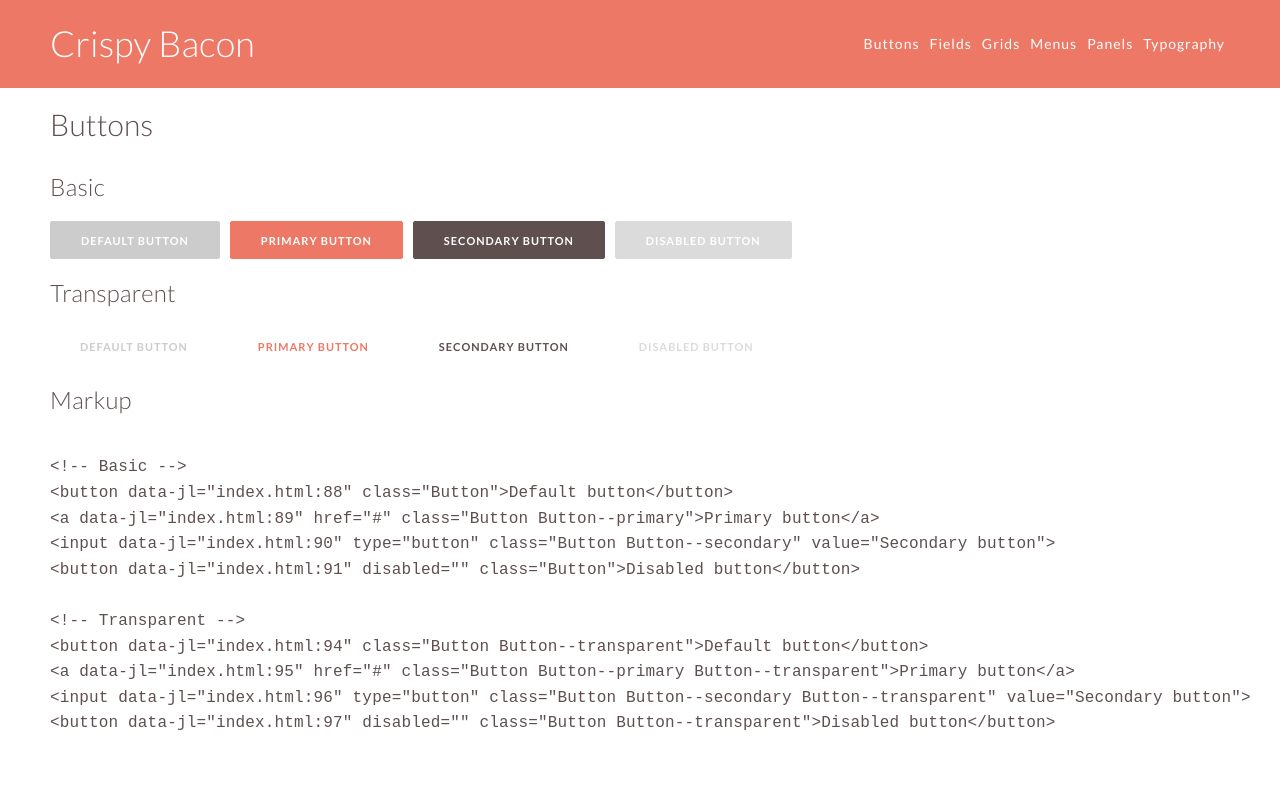
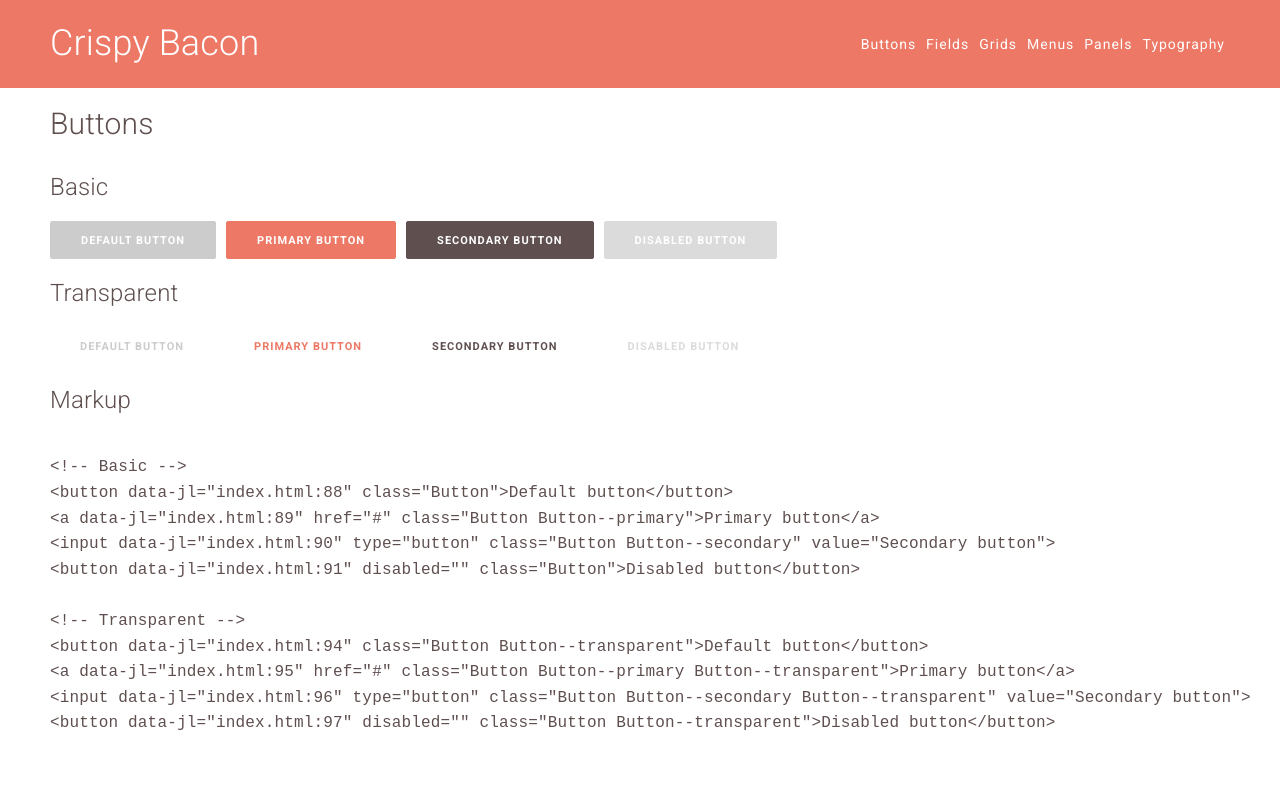
Before and after one commit to alexjoffroy/crispy-bacon, a website: page index.html in a window 1280 px wide. Shown: the top 800 px of the page. Drawn offline with nearby package versions, Linux system fonts and the light colour scheme.

Commit message:
Set fonts in settings

```diff
--- a/index.html
+++ b/index.html
@@ -2,7 +2,7 @@
 	<head>
 		<link rel="stylesheet" href="https://cdnjs.cloudflare.com/ajax/libs/normalize/4.0.0/normalize.css"/>
 		<link rel="stylesheet" href="./dist/crispy-bacon.min.css"/>
-		<link href='https://fonts.googleapis.com/css?family=Lato:400,300,700' rel='stylesheet' type='text/css'>
+		<link href='https://fonts.googleapis.com/css?family=Roboto:400,300,700' rel='stylesheet' type='text/css'>
 	</head>
 	<style>
 		pre > code {
--- a/package.json
+++ b/package.json
@@ -1,7 +1,7 @@
 {
   "name": "crispy-bacon",
   "version": "0.1.0",
-  "description": "A small CSS framework",
+  "description": "A small and tasty CSS framework",
   "main": "dist/crispy-bacon.css",
   "scripts": {
     "dist": "gulp dist",
@@ -9,7 +9,7 @@
   },
   "keywords": [
     "CSS",
-    "Sass",
+    "SASS",
     "UI",
     "bacon"
   ],
--- a/src/_settings.scss
+++ b/src/_settings.scss
@@ -14,3 +14,6 @@ $breakpoint-large: 120.0rem !default
 $grid-size: 12 !default
 $grid-max-width: $breakpoint-large !default
 $grid-gutter: 0.5rem !default
+
+/* Fonts */
+$font-family: 'Roboto' !default
--- a/src/base/_Reset.scss
+++ b/src/base/_Reset.scss
@@ -5,7 +5,7 @@ html {
 
 body {
 	color: $color-secondary;
-	font-family: 'Lato', 'Helvetica Neue', 'Helvetica', 'Arial', sans-serif;
+	font-family: $font-family, 'Arial', sans-serif;
 	font-size: 1.6em;
 	font-weight: 300;
 	line-height: 1.6;
```
Also changed, not shown: dist/crispy-bacon.css, dist/crispy-bacon.min.css.
